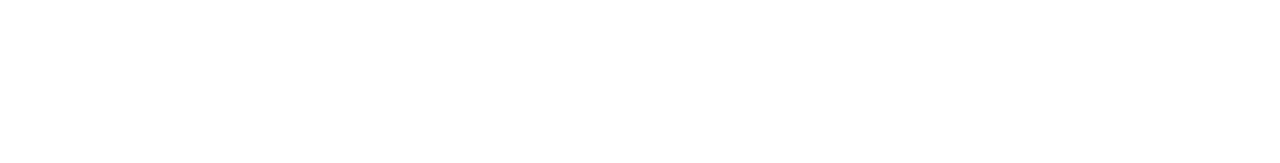
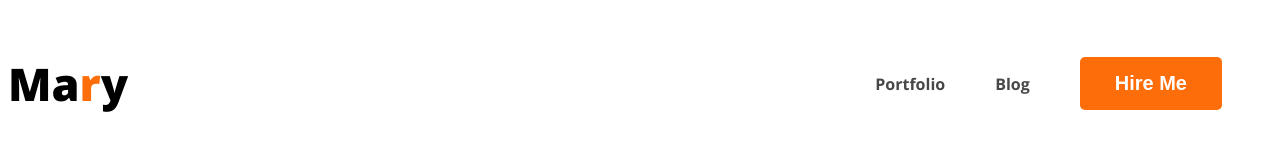
Before and after one commit to mizanurict/web-developer-portfolio, a plain HTML site: page index.html in a window 1280 px wide. Drawn offline with nearby package versions, Linux system fonts and the light colour scheme.

Commit message:
added nav

```diff
--- /dev/null
+++ b/css/portfolio.css
@@ -0,0 +1,41 @@
+body {
+  font-family: "Lato", sans-serif;
+  font-family: "Open Sans", sans-serif;
+}
+nav {
+  display: flex;
+  justify-content: space-between;
+  align-items: center;
+}
+.nav-title {
+  color: black;
+  font-size: 45px;
+  font-weight: 800;
+}
+
+.primary-text {
+  color: #fd6e0a;
+}
+nav > ul {
+  display: flex;
+  align-items: center;
+}
+nav li {
+  list-style: none;
+}
+nav li {
+  margin-right: 50px;
+}
+nav a {
+  text-decoration: none;
+  color: #474747;
+}
+.btn-primary {
+  border-radius: 5px;
+  background: #fd6e0a;
+  border: 0;
+  color: white;
+  font-size: 20px;
+  font-weight: 700;
+  padding: 15px 35px;
+}
--- a/index.html
+++ b/index.html
@@ -4,9 +4,24 @@
     <meta charset="UTF-8">
     <meta name="viewport" content="width=device-width, initial-scale=1.0">
     <title>Web Developer Portfolio</title>
+
+    <link rel="preconnect" href="https://fonts.googleapis.com">
+    <link rel="preconnect" href="https://fonts.gstatic.com" crossorigin>
+    <link href="https://fonts.googleapis.com/css2?family=Lato&family=Open+Sans:ital,wght@0,700;0,800;1,400&display=swap" rel="stylesheet">
+
+    <link rel="stylesheet" href="css/portfolio.css">
 </head>
 <body>
-    <header></header>
+    <header>
+        <nav>
+            <h3 class="nav-title">Ma<span class="primary-text">r</span>y</h3>
+            <ul>
+                <li><a href="#">Portfolio</a></li>
+                <li><a href="#">Blog</a></li>
+                <li><button class="btn-primary">Hire Me</button></li>
+            </ul>
+        </nav>
+    </header>
     <main></main>
     <footer></footer>
 </body>
```
